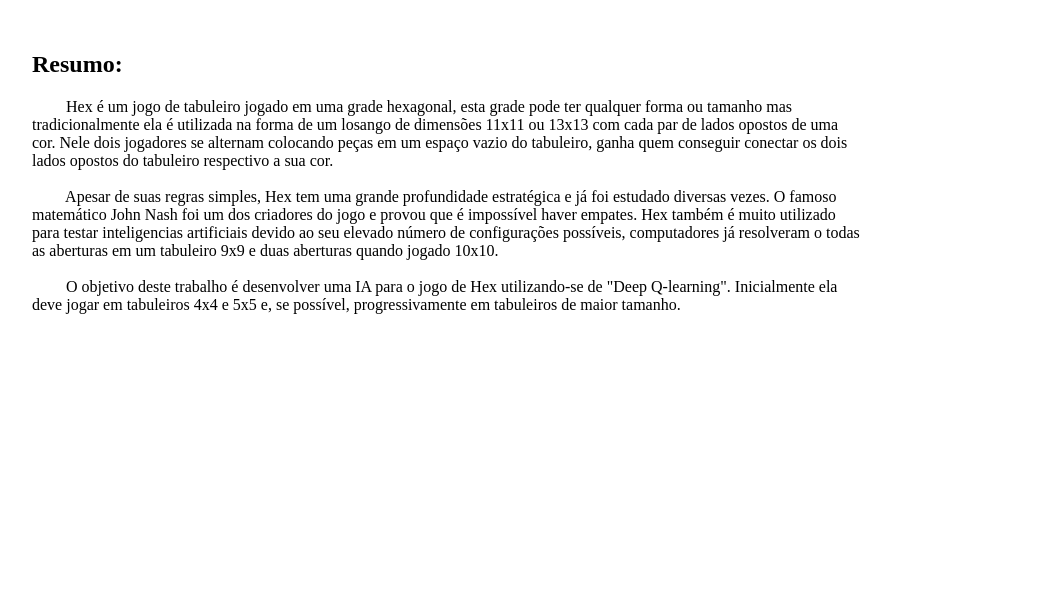
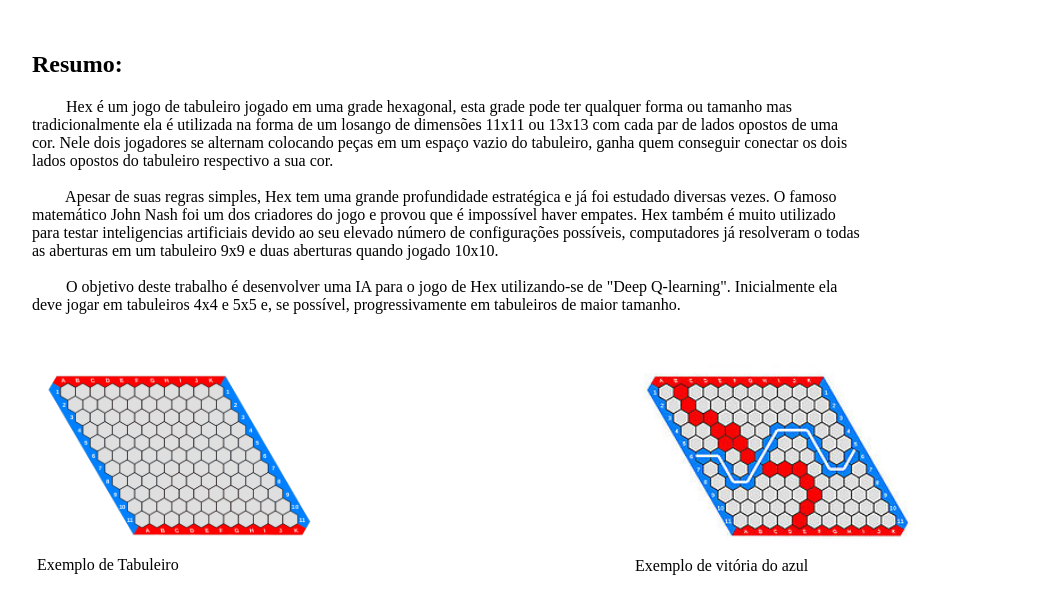
Before and after one commit to fhtanaka/TCC2018, a plain HTML site: page mac499.html in a window 1280 px wide. Shown: the part 193-800 px from the top of the page, without its empty margins (118-1161 px from the left). Drawn offline with Linux system fonts and the light colour scheme.

Commit message:
Adiconada imagens

```diff
--- a/mac499.html
+++ b/mac499.html
@@ -67,6 +67,24 @@ li.dropdown {
     display: block;
 }
 
+* {
+    box-sizing: border-box;
+}
+
+.column {
+    float: left;
+    width: 30%;
+    padding: 5px;
+    margin-right: 5px;
+}
+
+/* Clearfix (clear floats) */
+.row::after {
+    content: "";
+    clear: both;
+    display: table;
+}
+
 </style>
 
 <head>
@@ -121,6 +139,23 @@ li.dropdown {
     ela deve jogar em tabuleiros 4x4 e 5x5 e, se possível, progressivamente em tabuleiros de maior tamanho.
 
 </div>
+<br><br>
+
+<div class="row">
+    <div class="column">
+        <img src="tabuleiro.png" alt="tabuleiro" style="width:100%">
+        Exemplo de Tabuleiro
+    </div>
+
+    <div class="column">
+
+    </div>
+
+    <div class="column">
+        <img src="vitoria.jpg" alt="vitoria" style="width:100%">
+        Exemplo de vitória do azul
+    </div>
+</div>
 
 
 </body>
```
Also changed, not shown: tabuleiro.jpg (added), tabuleiro.png (added), vitoria.jpg (added), 1 other file.
